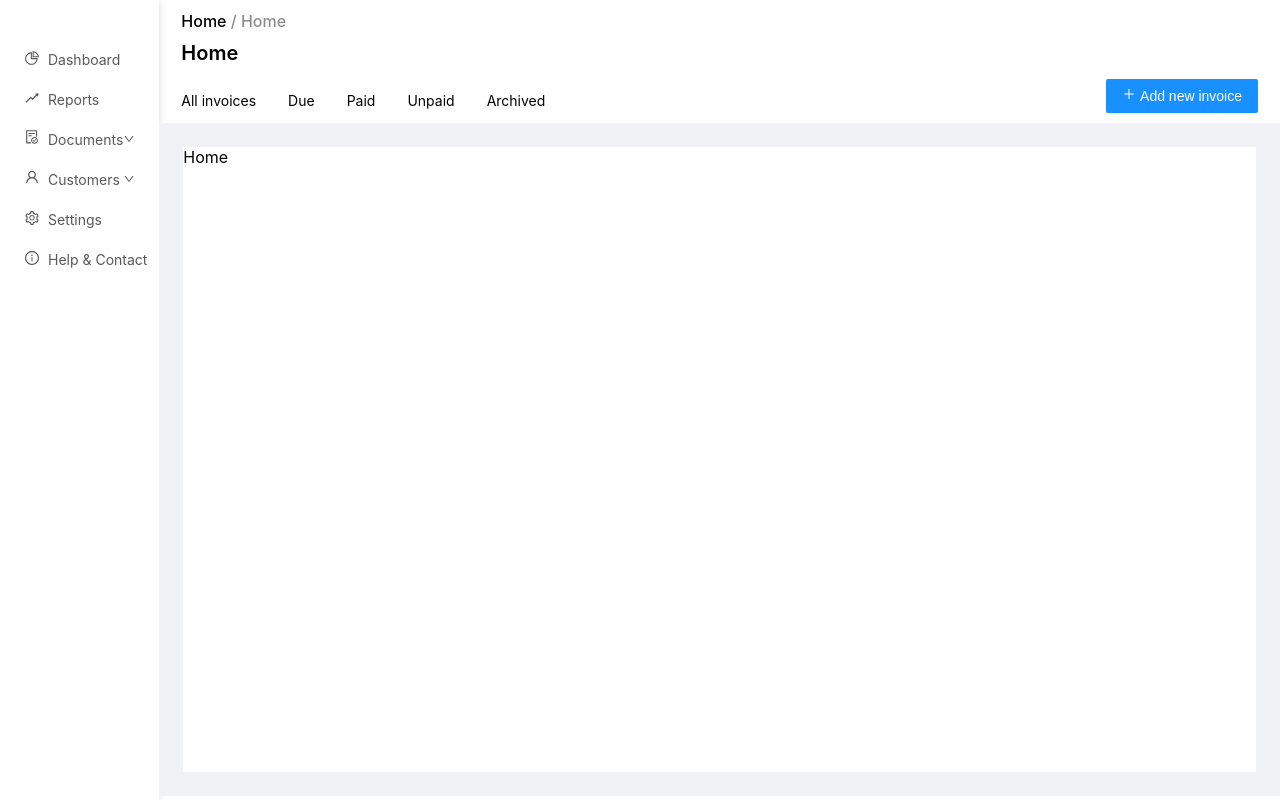
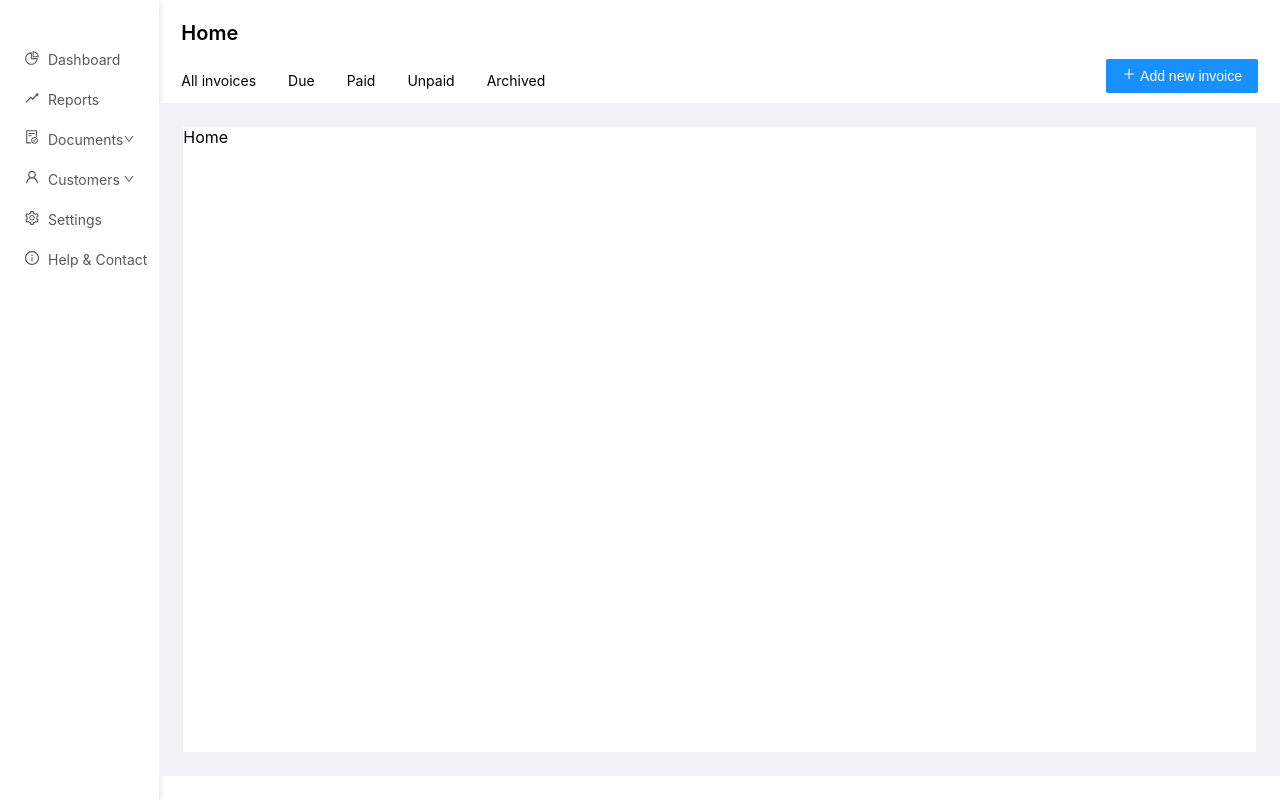
Before and after one commit to valeriagodfrey/test-app, a React (Create React App) app: page /home in a window 1280 px wide. Built offline with nearby package versions, Linux system fonts and the light colour scheme.

Commit message:
fix breadcrumbs

```diff
--- a/src/ui/breadcrumbs/Breadcrumbs.tsx
+++ b/src/ui/breadcrumbs/Breadcrumbs.tsx
@@ -1,5 +1,5 @@
 import React, { Fragment } from "react";
-import { Link } from "react-router-dom";
+import { Link, useLocation } from "react-router-dom";
 import styled from "styled-components";
 
 export type Crumb = {
@@ -11,9 +11,11 @@ interface Props {
 }
 
 export const Breadcrumbs = ({ data }: Props) => {
+  const location = useLocation();
   return (
     <Container>
-      {data.map(({ name, path }, key) =>
+      {location.pathname !== "/home" ? (
+        data.map(({ name, path }, key) =>
           key + 1 === data.length ? (
             <span key={key}>{name}</span>
           ) : (
@@ -22,16 +24,19 @@ export const Breadcrumbs = ({ data }: Props) => {
               <span> / </span>
             </Fragment>
           ),
+        )
+      ) : (
+        <div />
       )}
     </Container>
   );
 };
 const Container = styled.div`
-  color: #8c8c8c;
+  color: black;
   font-weight: 500;
 `;
 const ILink = styled(Link)`
   text-decoration: none;
-  color: black;
+  color: #8c8c8c;
   font-weight: 500;
 `;
--- a/src/ui/header/PageHeader.tsx
+++ b/src/ui/header/PageHeader.tsx
@@ -14,7 +14,7 @@ export const PageHeader = () => {
     { path: "/home", name: "Home" },
     {
       path: location.pathname,
-      name: title,
+      name: location.pathname === "/home" ? "" : title,
     },
   ];
 
```
Lines whose indentation alone changed are shown as unchanged.
